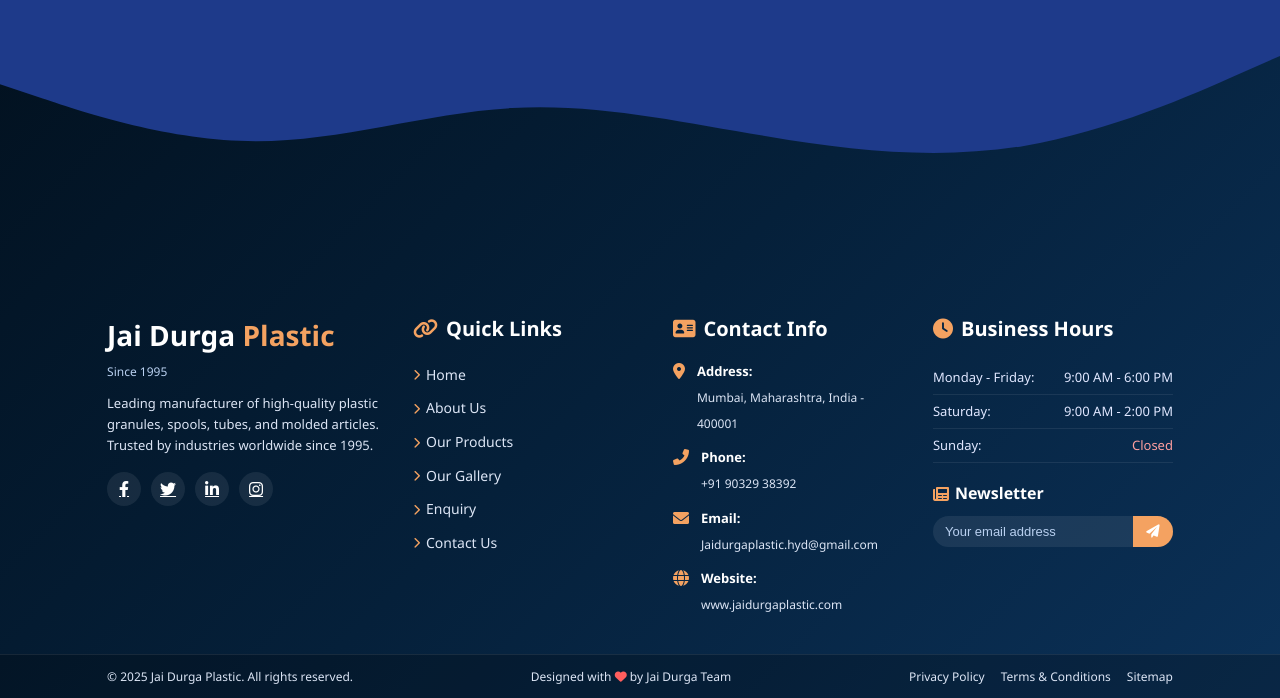
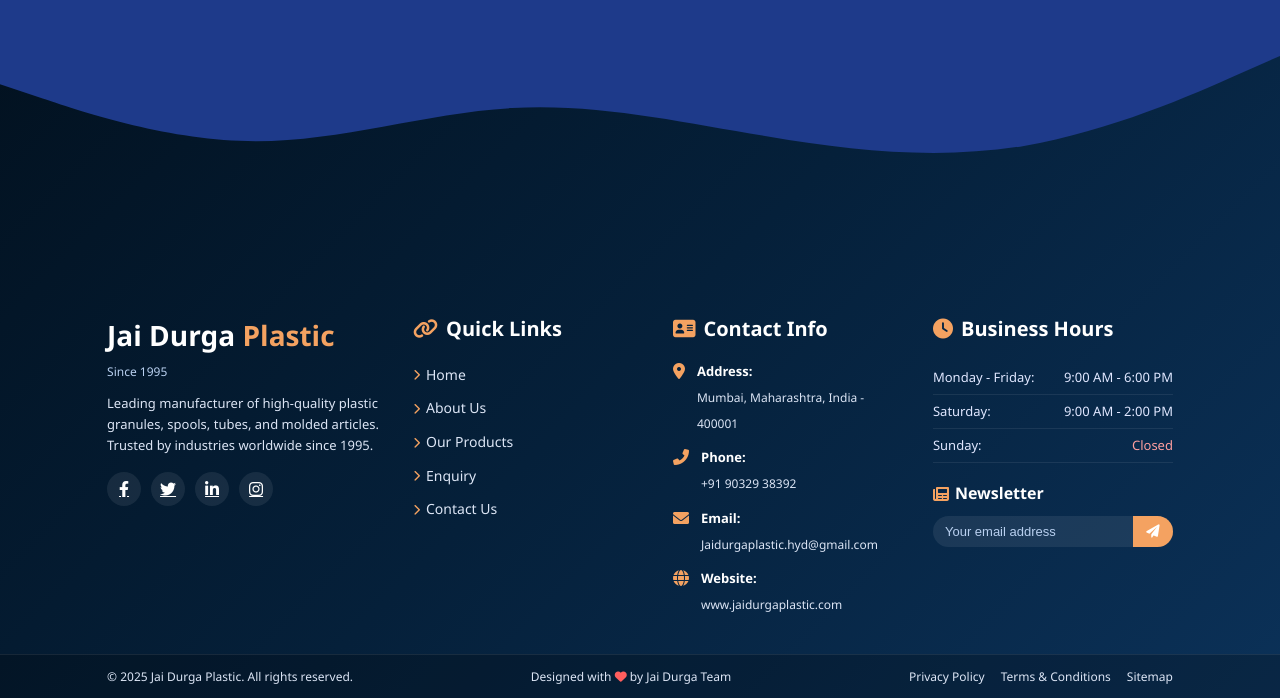
Before and after one commit to rokkumar/Danamill, a Django app: page /about/ in a window 1280 px wide. Shown: the part 2870-3568 px from the top of the page. Run offline with Django 5.2, Linux system fonts and the light colour scheme; data comes from the database, SQL or seed files in the repository; both versions use the stored data as it was after the commit; data that the repository does not hold is empty.

Commit message:
rokkumar

```diff
--- a/templates/partials/footer.html
+++ b/templates/partials/footer.html
@@ -32,8 +32,8 @@
                         <li><a href="{% url 'home' %}"><i class="fas fa-chevron-right"></i> Home</a></li>
                         <li><a href="{% url 'about' %}"><i class="fas fa-chevron-right"></i> About Us</a></li>
                         <li><a href="{% url 'products' %}"><i class="fas fa-chevron-right"></i> Our Products</a></li>
-                        <li><a href="{% url 'gallery' %}"><i class="fas fa-chevron-right"></i> Our Gallery</a></li>
-                        <li><a href="{% url 'enquiry' %}"><i class="fas fa-chevron-right"></i> Enquiry</a></li>
+                       <!-- <li><a href="#"><i class="fas fa-chevron-right"></i> Our Gallery</a></li> -->
+                        <li><a href="#"><i class="fas fa-chevron-right"></i> Enquiry</a></li>
                         <li><a href="{% url 'contact' %}"><i class="fas fa-chevron-right"></i> Contact Us</a></li>
                     </ul>
                 </div>
```
Also changed, not shown: requirements.txt (deleted, +0 -31 lines), db.sqlite3.
